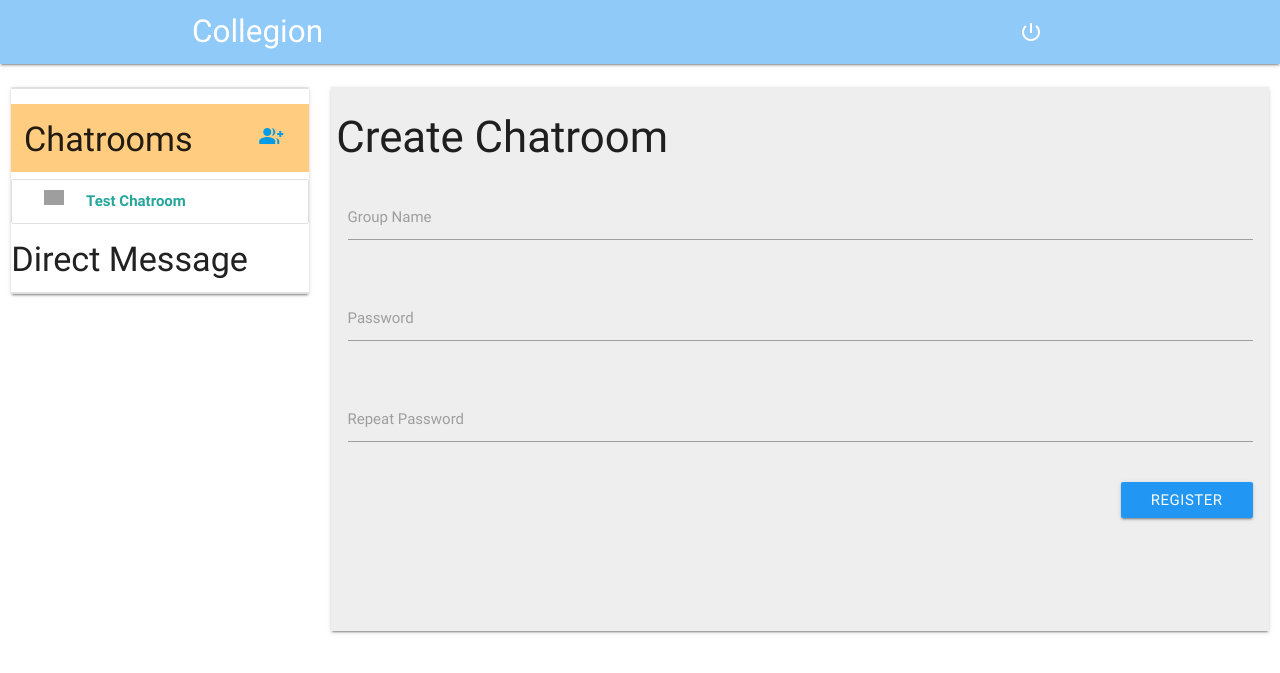
After one commit to HafizAkinteye/NewCollegion, a Django app: template templates/chat/create-chatroom.html in a window 1280 px wide. The commit adds this page. Shown: the top 673 px of the page. Run offline with Django 4.2, Linux system fonts and the light colour scheme; the template is opened without the code that fills it: values that come from a table or form of the project are taken from there, others are empty; data comes from the database, SQL or seed files in the repository; some libraries are stand-ins or nearby versions; grey boxes are pictures that could not be loaded.

Commit message:
some work for creating chatrooms

```diff
--- a/Collegion_Backend/views.py
+++ b/Collegion_Backend/views.py
@@ -129,4 +129,5 @@ def message_view(request, sender, receiver):
                        'chatroom': ChatRoom.objects.all().filter(member=request.user.id),
                        'messages': DMMessage.objects.filter(sender_id=sender, receiver_id=receiver) |
                                    DMMessage.objects.filter(sender_id=receiver, receiver_id=sender),
+                       'is_message': True,
                        'direct_messages': request.user.profile.dm_users.all()}) # Return context with message objects where users are either sender or receiver.
--- a/chat_room/views.py
+++ b/chat_room/views.py
@@ -10,7 +10,10 @@ from chat_room.serializers import ChatRoomMessageSerializer
 # Create your views here.
 
 def create_chat_room(request):
-    pass
+    return render(request, "chat/create-chatroom.html",
+                  {'is_createChatroom': True,
+                   'chatroom': ChatRoom.objects.all().filter(member=request.user.id),
+                   'direct_messages': request.user.profile.dm_users.all()})
 
 def delete_chat_room(request):
     pass
--- a/templates/chat/chat.html
+++ b/templates/chat/chat.html
@@ -18,7 +18,7 @@
             </div>
             <div class="orange lighten-3 chatrooms">
                 <h4 class="group-chat-label">Chatrooms</h4>
-                <a href="" class="material-icons group-add">
+                <a href="{% url 'chat_room:create-chatroom' %}" class="material-icons group-add">
                     group_add
                 </a>
             </div>
@@ -48,9 +48,11 @@
         <div class="col s9">
             <div class="card">
             <div id="board" class="section grey lighten-3" style="height: 68vh; padding: 5px; overflow-y: scroll">
-                {% block messages %}
+
+                {% block content %}
 
                 {% endblock %}
+
             </div>
             <form id="chat-box" class="form-group {% block hide %}hide{% endblock %}" method="post">
                 {% csrf_token %}
--- /dev/null
+++ b/templates/chat/create-chatroom.html
@@ -0,0 +1,35 @@
+{% extends 'chat/chat.html' %}
+{% block content %}
+
+    <h3>
+    Create Chatroom
+    </h3>
+    <form id="create-chatroom-form" class="form-group">
+        {% csrf_token %}
+        <div class="row">
+            <div class="input-field col s12">
+                <input name="name" id="id_name" type="text" class="validate">
+                <label for="id_name" data-error="Group name already taken">Group Name</label>
+            </div>
+        </div>
+        <div class="row">
+            <div class="input-field col s12">
+                <input name="password" id="id_password" type="password">
+                <label for="id_password">Password</label>
+            </div>
+        </div>
+        <div class="row">
+            <div class="input-field col s12">
+                <input name="password2" id="id_password2" type="password">
+                <label for="id_password2">Repeat Password</label>
+            </div>
+        </div>
+        <div class="row">
+            <div class="col s12">
+            <div class="right">
+                <button class="btn blue waves-effect waves-light pull-s12">Register</button>
+            </div>
+            </div>
+        </div>
+    </form>
+{% endblock %}
--- a/templates/chat/messages.html
+++ b/templates/chat/messages.html
@@ -1,6 +1,6 @@
 {% extends 'chat/chat.html' %}
 {% block hide %}{% endblock %}
-{% block messages %}
+{% block content %}
 
     {% for message in messages %}
     {% if message.sender == request.user %}
```
Also changed, not shown: db.sqlite3.
